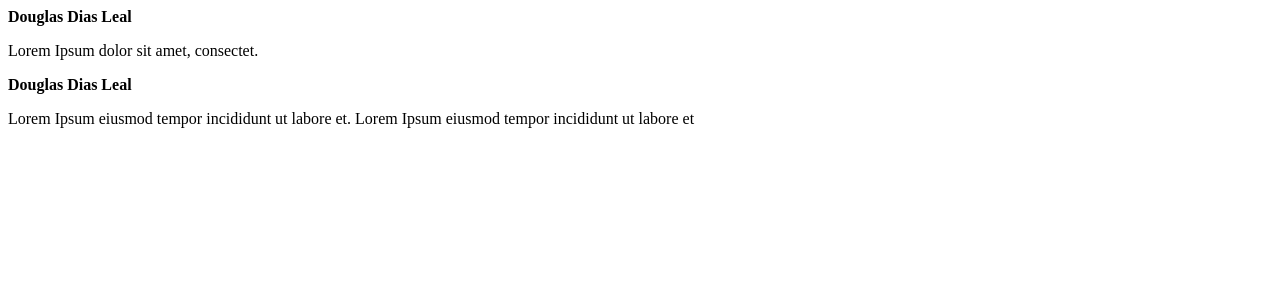
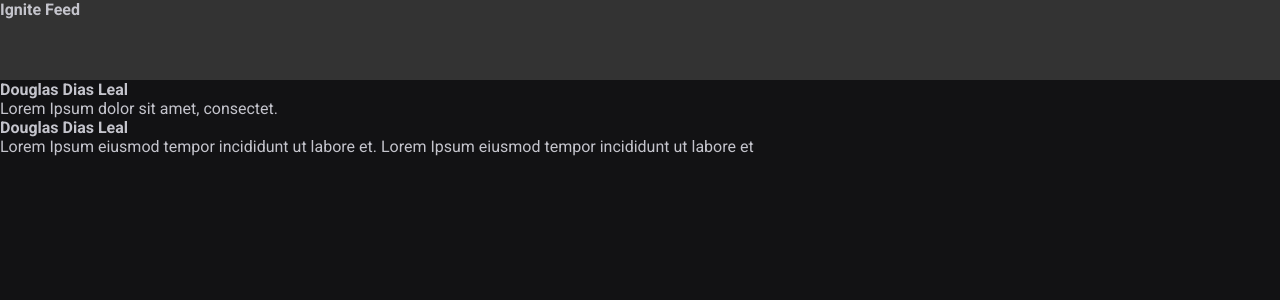
Before and after one commit to douglasdl/React, a React (Vite) app in the folder 01-react-fundaments/: page / in a window 1280 px wide. Shown: the top 300 px of the page. Built offline with nearby package versions, Linux system fonts and the light colour scheme.

Commit message:
Configure global CSS

```diff
--- a/01-react-fundaments/index.html
+++ b/01-react-fundaments/index.html
@@ -2,9 +2,17 @@
 <html lang="en">
   <head>
     <meta charset="UTF-8" />
+    <!-- Google Fonts -->
+    <link rel="preconnect" href="https://fonts.googleapis.com" />
+    <link rel="preconnect" href="https://fonts.gstatic.com" crossorigin />
+    <link href="https://fonts.googleapis.com/css2?family=Roboto:wght@400;700&display=swap" rel="stylesheet" />
+
     <link rel="icon" type="image/svg+xml" href="/src/favicon.svg" />
+
     <meta name="viewport" content="width=device-width, initial-scale=1.0" />
-    <title>Vite App</title>
+
+    <title>Ignite Feed</title>
+
   </head>
   <body>
     <div id="root"></div>
--- a/01-react-fundaments/src/App.jsx
+++ b/01-react-fundaments/src/App.jsx
@@ -1,9 +1,13 @@
+import { Header } from "./components/Header"
 import { Post } from "./Post"
+import './global.css'
 
 export function App() {
 
   return (
     <div>
+      <Header />
+
       <Post
         author="Douglas Dias Leal"
         content="Lorem Ipsum dolor sit amet, consectet."
--- /dev/null
+++ b/01-react-fundaments/src/components/Header.jsx
@@ -0,0 +1,9 @@
+import styles from './Header.module.css'
+
+export function Header() {
+    return (
+        <header className={styles.header}>
+            <strong>Ignite Feed</strong>
+        </header>
+    )
+}
--- /dev/null
+++ b/01-react-fundaments/src/components/Header.module.css
@@ -0,0 +1,4 @@
+.header {
+    background: #333;
+    height: 80px;
+}
--- /dev/null
+++ b/01-react-fundaments/src/global.css
@@ -0,0 +1,31 @@
+:root {
+    --white: #ffffff;
+
+    --gray-100: #e1e1e6;
+    --gray-300: #c4c4cc;
+    --gray-400: #8d8d99;
+    --gray-600: #323238;
+    --gray-700: #29292e;
+    --gray-800: #202024;
+    --gray-900: #121214;
+
+    --green-500: #00875f;
+}
+
+* {
+    margin: 0;
+    padding: 0;
+    box-sizing: border-box;
+}
+
+body {
+    background: var(--gray-900);
+    color: var(--gray-300);
+    -webkit-font-smoothing: antialiased;
+}
+
+body, input, textarea, button {
+    font-family: 'Roboto', sans-serif;
+    font-weight: 400;
+    font-size: 1rem;
+}
```
Also changed, not shown: 1 other file (tests, documents, lock files or other folders).
